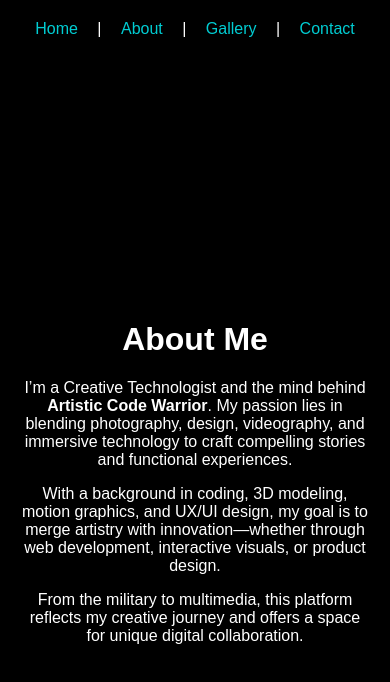
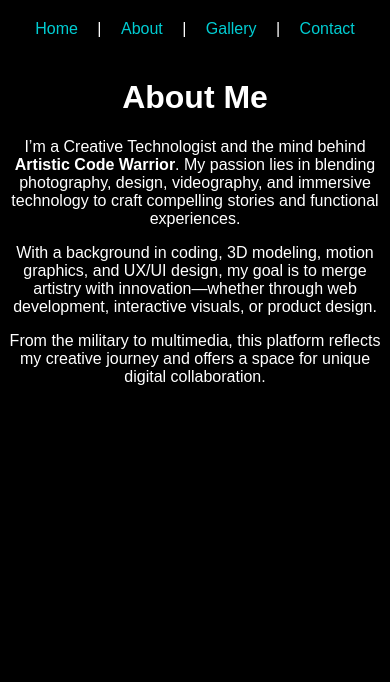
Before and after one commit to outlandi-co/Artistic-Code-Warrior, a React (Vite) app: page /about in a window 390 px wide. Shown: the top 682 px of the page. Built offline with nearby package versions, Linux system fonts and the light colour scheme.

Commit message:
updated css

```diff
--- a/src/style.css
+++ b/src/style.css
@@ -6,6 +6,7 @@
   font-family: Arial, sans-serif;
   color: white;
   overflow-x: hidden;
+  overflow-y: hidden; /* prevent vertical scroll */
 }
 
 nav {
@@ -33,19 +34,18 @@
   opacity: 1;
 }
 
-/* Layout wrapper */
 .gallery-wrapper {
   position: relative;
-  min-height: 100vh;
+  height: 100vh;
   display: flex;
   justify-content: center;
   align-items: center;
   padding: 0 20px;
   flex-wrap: wrap;
   box-sizing: border-box;
+  overflow: hidden; /* ⬅️ prevent content spill */
 }
 
-/* Slideshow layout */
 .slideshow-layout {
   max-width: 700px;
   width: 100%;
@@ -53,7 +53,6 @@
   z-index: 1;
 }
 
-/* Sidebar aligned left */
 .sidebar {
   position: absolute;
   left: calc(50% - 700px / 2 - 220px);
@@ -80,7 +79,6 @@
   border-bottom: 1px solid rgba(255, 255, 255, 0.1);
 }
 
-/* Slideshow window */
 .image-window {
   position: relative;
   width: 100%;
@@ -110,7 +108,6 @@
   z-index: 2;
 }
 
-/* Caption */
 .caption {
   position: relative;
   width: 100%;
@@ -124,7 +121,6 @@
   z-index: 2;
 }
 
-/* Nav buttons */
 .nav-buttons {
   margin-top: 10px;
 }
@@ -141,10 +137,16 @@
 
 /* Mobile-friendly layout */
 @media (max-width: 900px) {
+  html, body {
+    height: 100vh;
+    overflow: hidden;
+  }
+
   .gallery-wrapper {
     flex-direction: column;
     align-items: center;
-    padding: 20px;
+    padding: 0;
+    height: 100vh;
   }
 
   .sidebar {
@@ -153,12 +155,13 @@
 
   .slideshow-layout {
     max-width: 100%;
+    height: 100%;
   }
 
   .image-window {
     width: 100%;
+    height: 100%;
     aspect-ratio: auto;
-    height: auto;
     background: transparent;
     display: flex;
     justify-content: center;
@@ -169,14 +172,14 @@
     position: relative;
     width: 100%;
     height: auto;
+    max-height: 100%;
     object-fit: contain;
-    top: 0;
-    left: 0;
   }
 
   .caption {
     font-size: 0.9rem;
     position: relative;
+    margin-top: 8px;
     bottom: unset;
   }
 }
```
